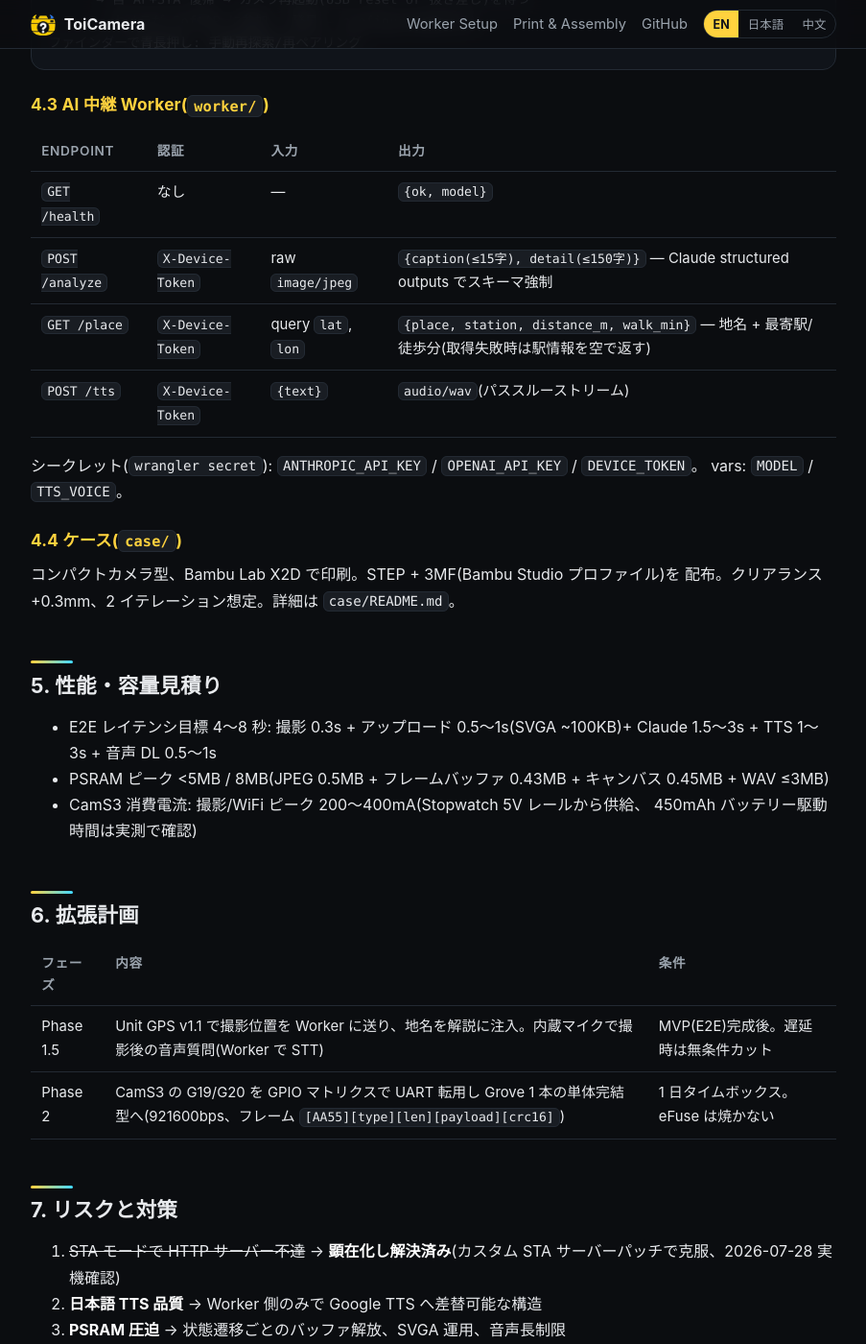
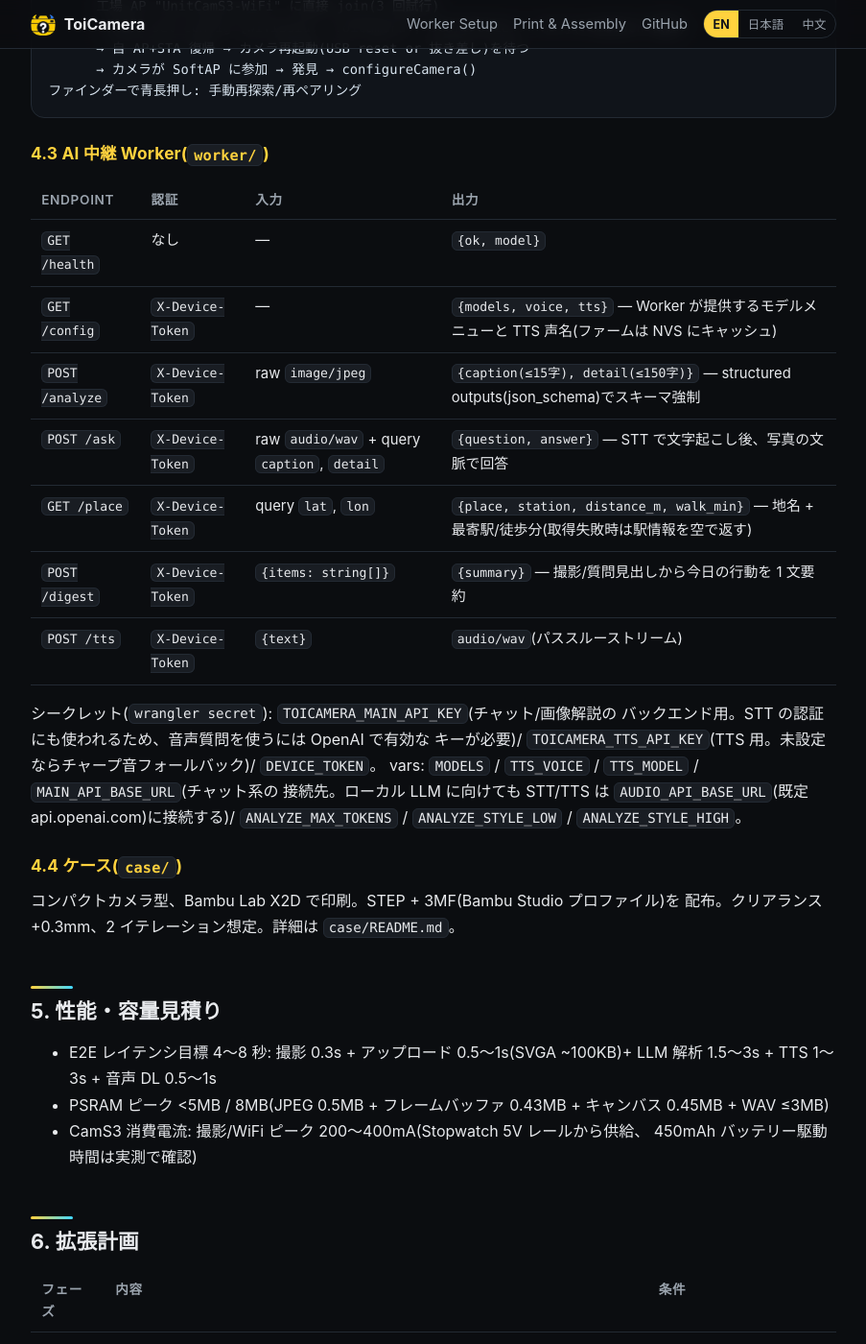
Before and after one commit to aieo-product/ToiCamera, a Jekyll site: the page built from docs/DESIGN.md, in a window 1280 px wide and 1400 px high, scrolled down 3858 px. Shown: the whole window at 96% size, without its empty margins (188-1091 px from the left). Built offline with Jekyll 4.4.1, drawn with Linux system fonts in a browser that asks for light colours; our own code applies the rules of GitHub Pages for plain Markdown files; some of the changed text lies outside the part shown.

Commit message:
docs: DESIGN.md refresh — current secret/vars names, missing endpoints, OpenAI-compatible model notes
- Secrets: ANTHROPIC_API_KEY/OPENAI_API_KEY (stale) -> TOICAMERA_MAIN_API_KEY / TOICAMERA_TTS_API_KEY / DEVICE_TOKEN; note that STT auth uses the MAIN key and audio always targets AUDIO_API_BASE_URL (default api.openai.com)
- Decision table: analyze model row updated to OpenAI-compatible MAIN_API_BASE_URL + MODELS menu (local LLM via tunnel)
- Endpoint table: add GET /config, POST /ask, POST /digest; Claude structured outputs -> structured outputs (json_schema)
- Latency estimate: Claude -> LLM

Co-Authored-By: Claude Fable 5 <noreply@anthropic.com>

```diff
--- a/docs/DESIGN.md
+++ b/docs/DESIGN.md
@@ -58,7 +58,7 @@ Stopwatch は ESP32 の **SoftAP+STA 同時動作**を使い、カメラ収容(A
 | 画像の受け渡し | Stopwatch の SoftAP に カメラを収容(WiFi HTTP) | 当初の「同一 LAN」案はルーター依存と初回設定の煩雑さで棄却(ユーザー要望)。UART 化は両側カスタム FW + USB ピン転用のリスクがあるため Phase 2 のストレッチ。SoftAP は **stock サブネット(192.168.4.1)必須** — softAPConfig で変更すると DHCP プールが追従せずクライアントが IP を取れない(実測) |
 | カメラファームウェア | 公式 UserDemo への **STA サーバーパッチ**(`firmware/cams3/patches/0001`、101 行) | 工場ファームは STA モードで REST サーバーを起動しない(TCP 診断で port 80/81 拒否を確認)。接続失敗 30 秒で工場 AP モードへフォールバック(ロックアウト防止) |
 | AI 呼び出し | Cloudflare Worker 中継 | API キーをデバイスに置かない。プロンプト・モデル切替・TTS 差し替えを再書き込みなしで実施可能。ESP32 側の TLS/JSON 実装が単純化 |
-| 解析モデル | 暫定: OpenAI `gpt-4o-mini`(学習用無料トークン、env `ANALYZE_MODEL`)。`ANALYZE_PROVIDER=anthropic` で `claude-haiku-4-5` に切替可 | Anthropic アカウントのクレジット補充までの暫定運用。切替は Worker 再デプロイのみでデバイス無関係 |
+| 解析モデル | OpenAI 互換 API(vars `MAIN_API_BASE_URL`、既定 api.openai.com)。モデルメニューは vars `MODELS`(既定 `gpt-5.6-terra,gpt-5.6-luna`)で Worker が配信し、デバイスは `GET /config` で取得して `X-Model` で選択を返す | base URL を Cloudflare Tunnel 経由のローカル LLM(Ollama 等)に向け替え可能。モデル追加・切替は Worker 再デプロイのみでデバイス無関係 |
 | TTS | OpenAI `gpt-4o-mini-tts` → WAV 24kHz mono | M5Unified Speaker は WAV/RAW のみ(MP3 デコーダ非搭載)。品質不満時は Google TTS `ja-JP-Neural2`(LINEAR16)へ Worker 側のみで差替 |
 | 日本語表示 | M5GFX 内蔵 `efontJA_16` | 追加フォント資材なしで UTF-8 日本語描画。品質を上げたければ VLW 変換が後続手段 |
 | デバイス→Worker TLS | `setInsecure()` | 自前 Worker のみに接続・送信物は画像+デバイストークンのみ。トレードオフを README に明記。将来はルート CA ピン留め |
@@ -134,12 +134,21 @@ Stopwatch 起動 → HOME → 黄ボタンで初回ファインダー進入
 | Endpoint | 認証 | 入力 | 出力 |
 |---|---|---|---|
 | `GET /health` | なし | — | `{ok, model}` |
-| `POST /analyze` | `X-Device-Token` | raw `image/jpeg` | `{caption(≤15字), detail(≤150字)}` — Claude structured outputs でスキーマ強制 |
+| `GET /config` | `X-Device-Token` | — | `{models, voice, tts}` — Worker が提供するモデルメニューと TTS 声名(ファームは NVS にキャッシュ) |
+| `POST /analyze` | `X-Device-Token` | raw `image/jpeg` | `{caption(≤15字), detail(≤150字)}` — structured outputs(json_schema)でスキーマ強制 |
+| `POST /ask` | `X-Device-Token` | raw `audio/wav` + query `caption`, `detail` | `{question, answer}` — STT で文字起こし後、写真の文脈で回答 |
 | `GET /place` | `X-Device-Token` | query `lat`, `lon` | `{place, station, distance_m, walk_min}` — 地名 + 最寄駅/徒歩分(取得失敗時は駅情報を空で返す) |
+| `POST /digest` | `X-Device-Token` | `{items: string[]}` | `{summary}` — 撮影/質問見出しから今日の行動を 1 文要約 |
 | `POST /tts` | `X-Device-Token` | `{text}` | `audio/wav`(パススルーストリーム) |
 
-シークレット(`wrangler secret`): `ANTHROPIC_API_KEY` / `OPENAI_API_KEY` / `DEVICE_TOKEN`。
-vars: `MODEL` / `TTS_VOICE`。
+シークレット(`wrangler secret`): `TOICAMERA_MAIN_API_KEY`(チャット/画像解説の
+バックエンド用。STT の認証にも使われるため、音声質問を使うには OpenAI で有効な
+キーが必要)/ `TOICAMERA_TTS_API_KEY`(TTS 用。未設定ならチャープ音フォールバック)/
+`DEVICE_TOKEN`。
+vars: `MODELS` / `TTS_VOICE` / `TTS_MODEL` / `MAIN_API_BASE_URL`(チャット系の
+接続先。ローカル LLM に向けても STT/TTS は `AUDIO_API_BASE_URL`(既定
+api.openai.com)に接続する)/ `ANALYZE_MAX_TOKENS` / `ANALYZE_STYLE_LOW` /
+`ANALYZE_STYLE_HIGH`。
 
 ### 4.4 ケース(`case/`)
 
@@ -149,7 +158,7 @@ vars: `MODEL` / `TTS_VOICE`。
 ## 5. 性能・容量見積り
 
 - E2E レイテンシ目標 4〜8 秒: 撮影 0.3s + アップロード 0.5〜1s(SVGA ~100KB)+
-  Claude 1.5〜3s + TTS 1〜3s + 音声 DL 0.5〜1s
+  LLM 解析 1.5〜3s + TTS 1〜3s + 音声 DL 0.5〜1s
 - PSRAM ピーク <5MB / 8MB(JPEG 0.5MB + フレームバッファ 0.43MB + キャンバス
   0.45MB + WAV ≤3MB)
 - CamS3 消費電流: 撮影/WiFi ピーク 200〜400mA(Stopwatch 5V レールから供給、
```
